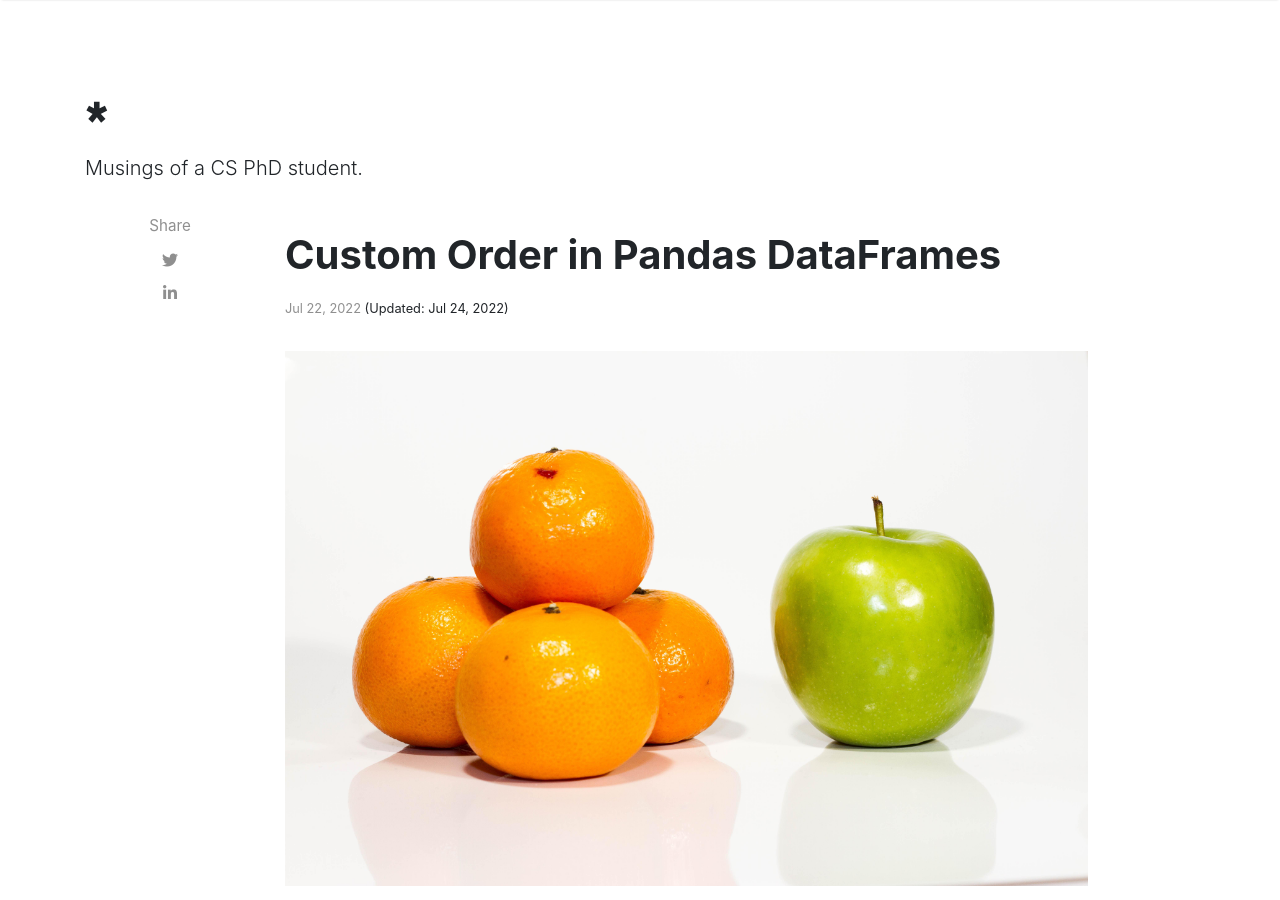
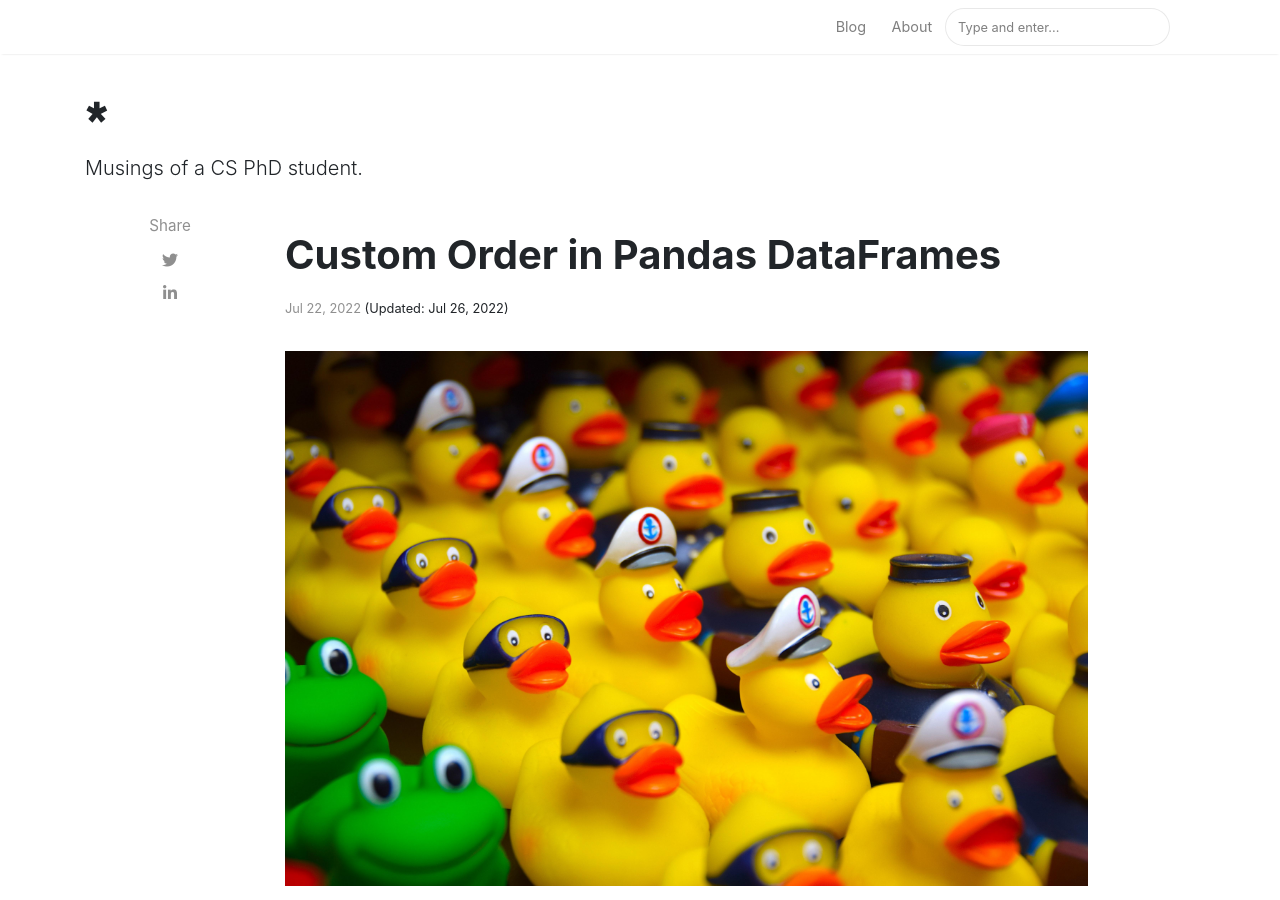
Before and after one commit to r02b/r02b.github.io, a Jekyll site: the page built from _posts/2022-07-22-dataframe_ordering.md, in a window 1280 px wide and 900 px high. Built offline with Jekyll 4.4.1, drawn with Linux system fonts in a browser that asks for light colours; nearby versions of some CDN libraries.

Commit message:
Changed another image... can I please stop

```diff
--- a/_posts/2022-07-22-dataframe_ordering.md
+++ b/_posts/2022-07-22-dataframe_ordering.md
@@ -3,11 +3,11 @@
 title:  "Custom Order in Pandas DataFrames"
 categories: [ data science ]
 tags: [ dataframes, bar plot, seaborn]
-image: assets/images/apple-1868383.jpg
+image: assets/images/duck-3792154.jpg
 description: "About custom order in Pandas Dataframe, and a bit about Seaborn barplot."
 featured: true
 comments: false
-last_modified_at: 2022-07-24
+last_modified_at: 2022-07-26
 beforetoc: "1. Make sure you know the desired order for each DataFrame column.
 
 2. If the default order does not match the desired one, implement using CategoricalDtype!"
```
Also changed, not shown: assets/images/duck-3792154.jpg (added).
